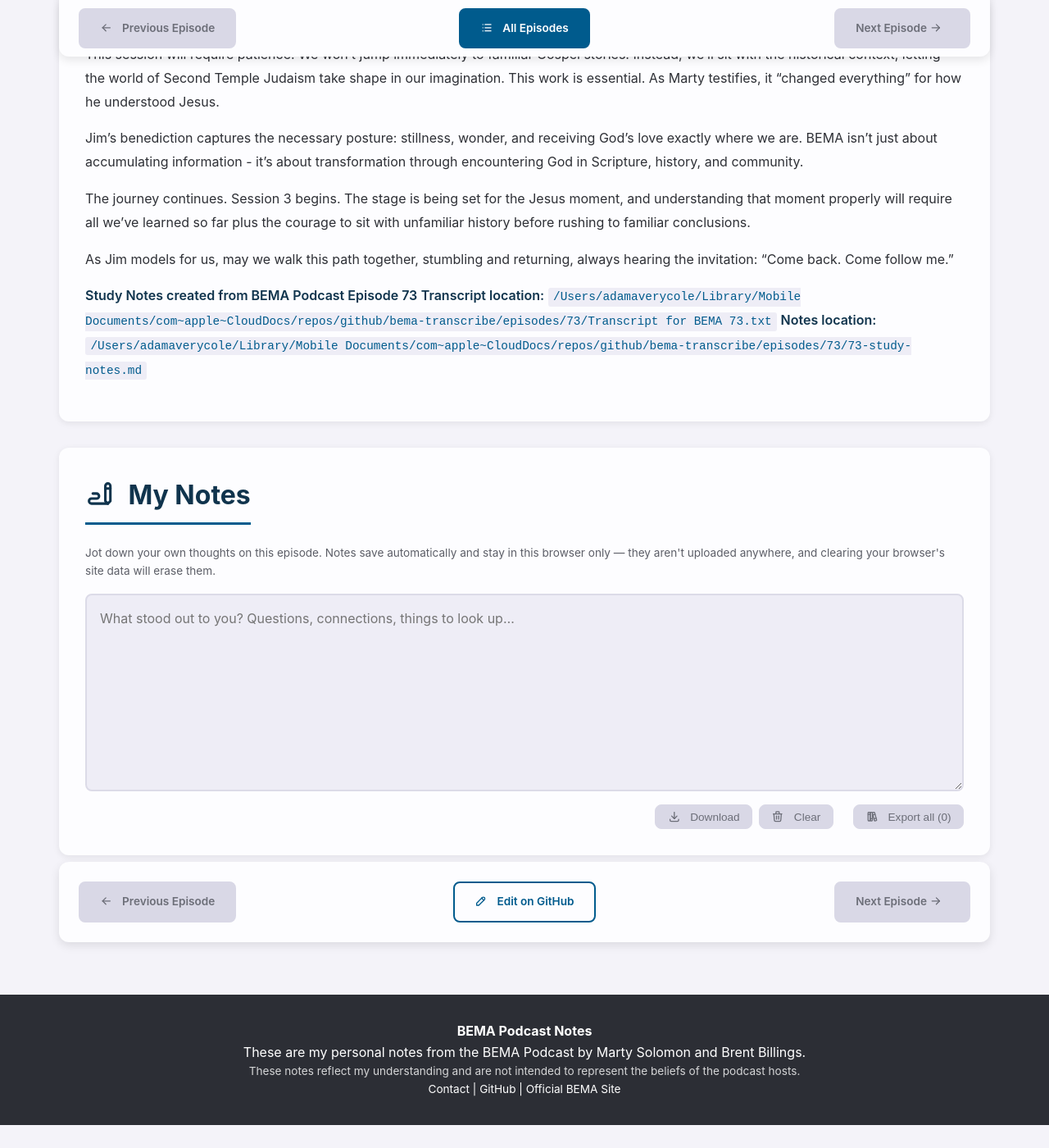
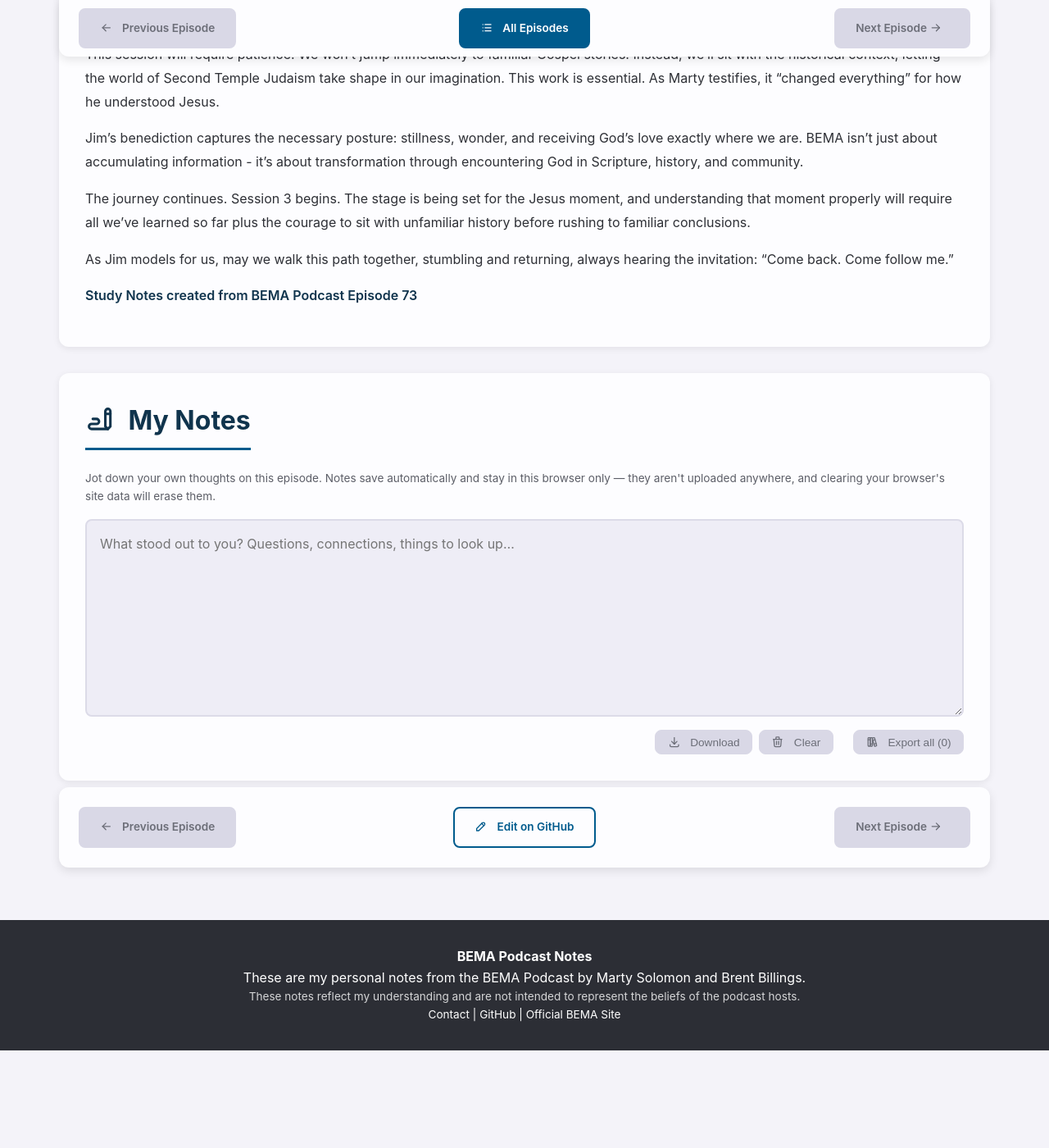
Before and after one commit to bema-podcast-notes/bema-podcast-notes.github.io, a Jekyll site: the page built from _session_3/73.md, in a window 1280 px wide and 1400 px high, scrolled down 9870 px. Shown: the whole window at 82% size. Built offline with Jekyll 4.4.1, drawn with Linux system fonts in a browser that asks for light colours; after the commit the page ends 11180 px from its top, so only the background shows below that.

Commit message:
Fix broken episode links, local paths in notes, and phone overflow
- Point the 30 <-> 233 cross-links at /ep/ (the old /sessionN/ URLs 404)
- Remove generator lines that published local file paths (eps 73, 100)
- Wrap long unbroken strings in note content so they can't widen the
  page on phones

Co-Authored-By: Claude Opus 5.5 <noreply@anthropic.com>

```diff
--- a/_session_3/73.md
+++ b/_session_3/73.md
@@ -324,5 +324,3 @@ The journey continues. Session 3 begins. The stage is being set for the Jesus mo
 As Jim models for us, may we walk this path together, stumbling and returning, always hearing the invitation: "Come back. Come follow me."
 
 **Study Notes created from BEMA Podcast Episode 73**
-**Transcript location:** `/Users/adamaverycole/Library/Mobile Documents/com~apple~CloudDocs/repos/github/bema-transcribe/episodes/73/Transcript for BEMA 73.txt`
-**Notes location:** `/Users/adamaverycole/Library/Mobile Documents/com~apple~CloudDocs/repos/github/bema-transcribe/episodes/73/73-study-notes.md`
--- a/assets/css/common.css
+++ b/assets/css/common.css
@@ -346,6 +346,9 @@ body {
 .content-area {
     line-height: 1.8;
     color: var(--color-text-primary);
+    /* Long unbroken strings (URLs, file paths) wrap instead of widening the page on phones */
+    word-wrap: break-word;
+    overflow-wrap: break-word;
 }
 
 /* Headings */
```
Also changed, not shown: _session_1/30.md (+1 -1 lines), _session_3/100.md (+0 -1 lines), _session_6/233.md (+1 -1 lines).
